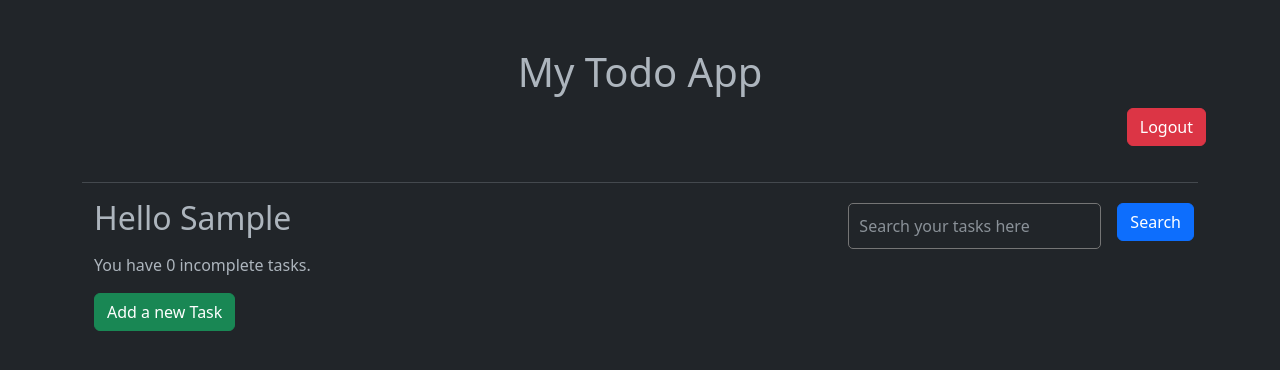
After one commit to Pikku1998/Todo-App_Django, a Django app: page /tasks in a window 1280 px wide. The commit adds this page. Shown: the top 370 px of the page. Run offline with Django 4.2, Linux system fonts and the light colour scheme; the visitor is signed in with stand-in values (Sample User, id 1).

Commit message:
Add styling with bootstrap

```diff
--- /dev/null
+++ b/todos_app/templates/base.html
@@ -0,0 +1,61 @@
+<!doctype html>
+<html lang="en" data-bs-theme="dark">
+<head>
+    <meta charset="utf-8">
+    <meta name="viewport" content="width=device-width, initial-scale=1">
+    <title>My Todo App</title>
+    <link href="https://cdn.jsdelivr.net/npm/bootstrap@5.3.0/dist/css/bootstrap.min.css" rel="stylesheet" integrity="sha384-9ndCyUaIbzAi2FUVXJi0CjmCapSmO7SnpJef0486qhLnuZ2cdeRhO02iuK6FUUVM" crossorigin="anonymous">
+    <style>
+        input[type=text],
+        input[type=password],
+        textarea {
+            border: 1px solid #757575;
+            border-radius: 5px;
+            padding: 10px;
+            width: 100%;
+            max-height: 5rem;
+            min-height: 2rem;
+        }
+
+        label {
+            padding-top: 10px !important;
+            display: block;
+        }
+    </style>
+</head>
+    <body>
+        <div class="container">
+            <div class="row mt-5">
+                <div class="col">
+                </div>
+                <div class="text-center">
+                    <h1>My Todo App</h1>
+                </div>
+                {% if request.user.is_authenticated %}
+                <div class="col d-flex justify-content-end p-1">
+                    <form action="{% url 'logout' %}">
+                        <input type="submit" class="btn btn-danger mb-3" value="Logout" />
+                    </form>
+                </div>
+                {% endif %}
+            </div>
+
+
+            <!-- {% if request.user.is_authenticated %}
+                <h2>Hello {{ request.user|title }}</h2>
+                <a href="{% url 'logout' %}">Logout</a>
+            {% else %}
+                <a href="{% url 'login' %}">Login</a>
+            {% endif %} -->
+
+            <hr>
+            {% block content %}
+
+            {% endblock %}
+        </div>
+        <script src="https://cdn.jsdelivr.net/npm/bootstrap@5.3.0/dist/js/bootstrap.bundle.min.js" integrity="sha384-geWF76RCwLtnZ8qwWowPQNguL3RmwHVBC9FhGdlKrxdiJJigb/j/68SIy3Te4Bkz" crossorigin="anonymous"></script>
+        <script src="https://cdn.jsdelivr.net/npm/@popperjs/core@2.11.8/dist/umd/popper.min.js" integrity="sha384-I7E8VVD/ismYTF4hNIPjVp/Zjvgyol6VFvRkX/vR+Vc4jQkC+hVqc2pM8ODewa9r" crossorigin="anonymous"></script>
+        <script src="https://cdn.jsdelivr.net/npm/bootstrap@5.3.0/dist/js/bootstrap.min.js" integrity="sha384-fbbOQedDUMZZ5KreZpsbe1LCZPVmfTnH7ois6mU1QK+m14rQ1l2bGBq41eYeM/fS" crossorigin="anonymous"></script>
+    </body>
+
+</html>
--- a/todos_app/templates/task_list.html
+++ b/todos_app/templates/task_list.html
@@ -1,27 +1,50 @@
-{% if request.user.is_authenticated %}
-    <h2>Hello {{ request.user }}</h2>
-    <a href="{% url 'logout' %}">Logout</a>
-{% else %}
-    <a href="{% url 'login' %}">Login</a>
-{% endif %}
+{% extends 'base.html' %}
+{% block content %}
 
-<hr>
+<div class="container">
+    <div class="row">
+      <div class="col">
+        <h2>Hello {{ request.user|title }}</h2>
+      </div>
 
-<h1>Task List Page</h1>
-
-<a href="{% url 'create_task' %}">Add a Task</a>
+<!-- search bar -->
+      <div class="col d-flex justify-content-end p-1">
+        <form class="row g-3">
+            <div class="col-auto">
+              <input type="text" class="form-control" name="search_tasks" value="{{ search_tasks }}" placeholder="Search your tasks here">
+            </div>
+            <div class="col-auto">
+              <button type="submit" class="btn btn-primary mb-2">Search</button>
+            </div>
+        </form>
+      </div>
+    </div>
 
 
-<ul>
-    <form method="get">
-        <input type="text" name="search_tasks" value="{{ search_tasks }}">
-        <input type="submit" value="Search">
+    <p>You have {{count}} incomplete task{{ count|pluralize:'s'}}.</p>
+    <form action="{% url 'create_task' %}">
+        <input type="submit" class="btn btn-success mb-3" value="Add a new Task" />
     </form>
+
+</div>
+
+<!-- task list -->
+<ol class="list-group list-group-numbered">
     {% for item in tasklist %}
-        <li>{{ item.task }}</li>
-            <a href="{% url 'task_detail' item.id %}">View</a>
-            <a href="{% url 'update_task' item.id %}">Edit</a>
-            <a href="{% url 'delete_task' item.id %}">Delete</a>
+    <li class="list-group-item d-flex justify-content-between align-items-start">
+        {% if item.is_completed %}
+      <div class="ms-2 me-auto">
+        <a class="text-decoration-none" href="{% url 'update_task' item.id %}"><div class="fw-bold"><del>{{item.task}}</del></div></a>
+      </div>
+        {% else %}
+        <div class="ms-2 me-auto">
+            <a class="text-decoration-none" href="{% url 'update_task' item.id %}"><div class="fw-bold">{{item.task}}</div></a>
+            {{item.description}}
+        </div>
+        {% endif %}
+      <a href="{% url 'delete_task' item.id %}"><span class="badge bg-danger rounded-pill">&#10005;</span></a>
+    </li>
+    {% endfor %}
+</ol>
 
-    {% endfor %}
-</ul>
+{% endblock %}
--- a/todos_app/urls.py
+++ b/todos_app/urls.py
@@ -3,9 +3,9 @@ from .views import TaskList, TaskDetail, CreateTask, UpdateTask, DeleteTask, Log
 from django.contrib.auth.views import LogoutView
 
 urlpatterns = [
-    path('', TaskList.as_view(), name='task_list'),
+    path('', Login.as_view(), name='login'),
     path('register', Register.as_view(), name='register'),
-    path('login', Login.as_view(), name='login'),
+    path('tasks', TaskList.as_view(), name='task_list'),
     path('logout', LogoutView.as_view(next_page='login'), name='logout'),
     path('task/<int:pk>', TaskDetail.as_view(), name='task_detail'),
     path('create-task', CreateTask.as_view(), name='create_task'),
--- a/todos_app/views.py
+++ b/todos_app/views.py
@@ -45,6 +45,7 @@ class TaskList(LoginRequiredMixin, ListView):
     def get_context_data(self, **kwargs):
         context = super().get_context_data(**kwargs)
         context['tasklist'] = context['tasklist'].filter(user=self.request.user)
+        context['count'] = context['tasklist'].filter(is_completed=False).count()
 
         # Search Functionality in tasks list
         search_tasks = self.request.GET.get('search_tasks')
```
Also changed, not shown: todos_app/templates/create_task.html (+15 -8 lines), todos_app/templates/delete_task.html (+13 -3 lines), todos_app/templates/login.html (+13 -7 lines), todos_app/templates/register.html (+18 -7 lines).
